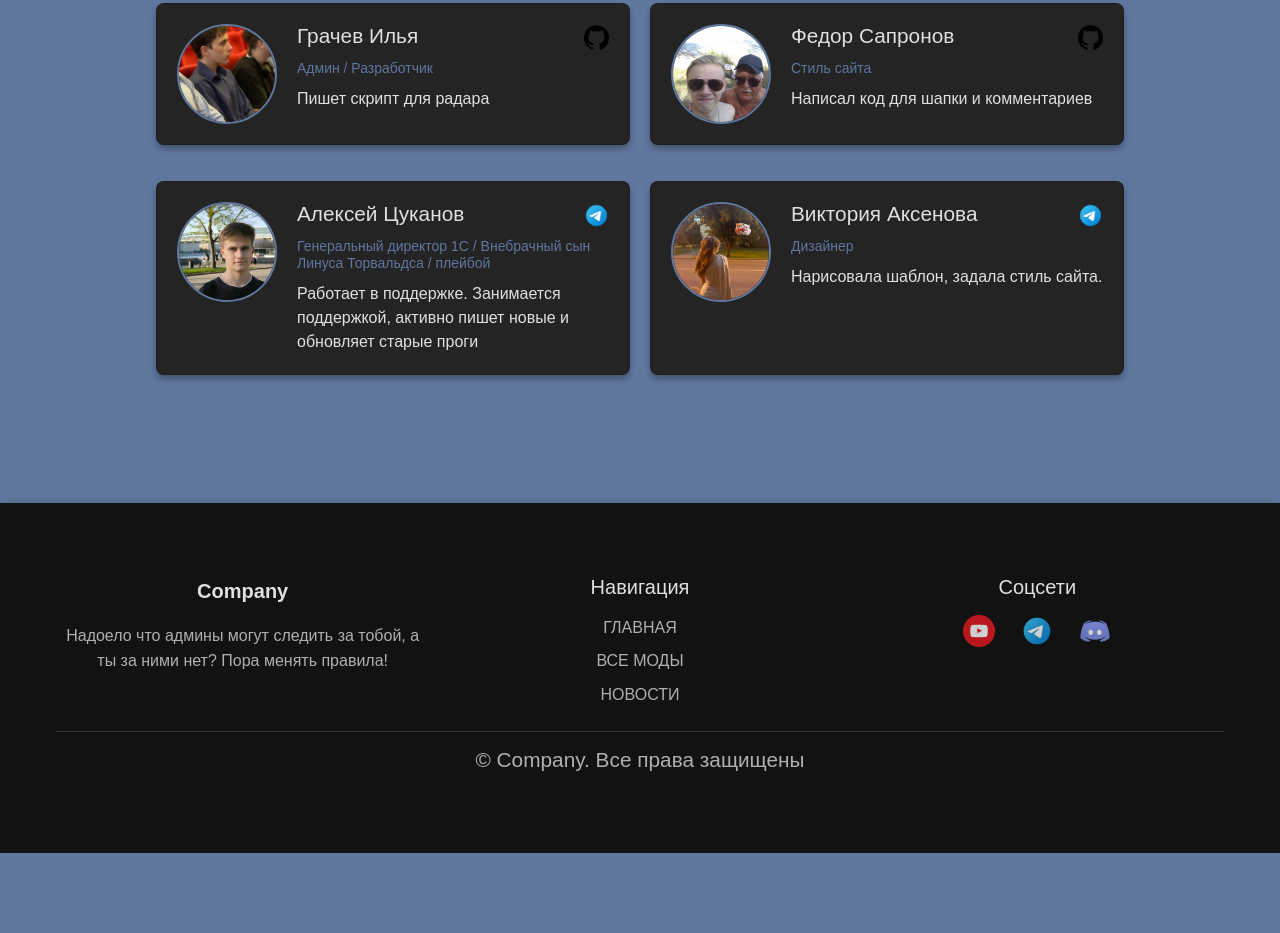
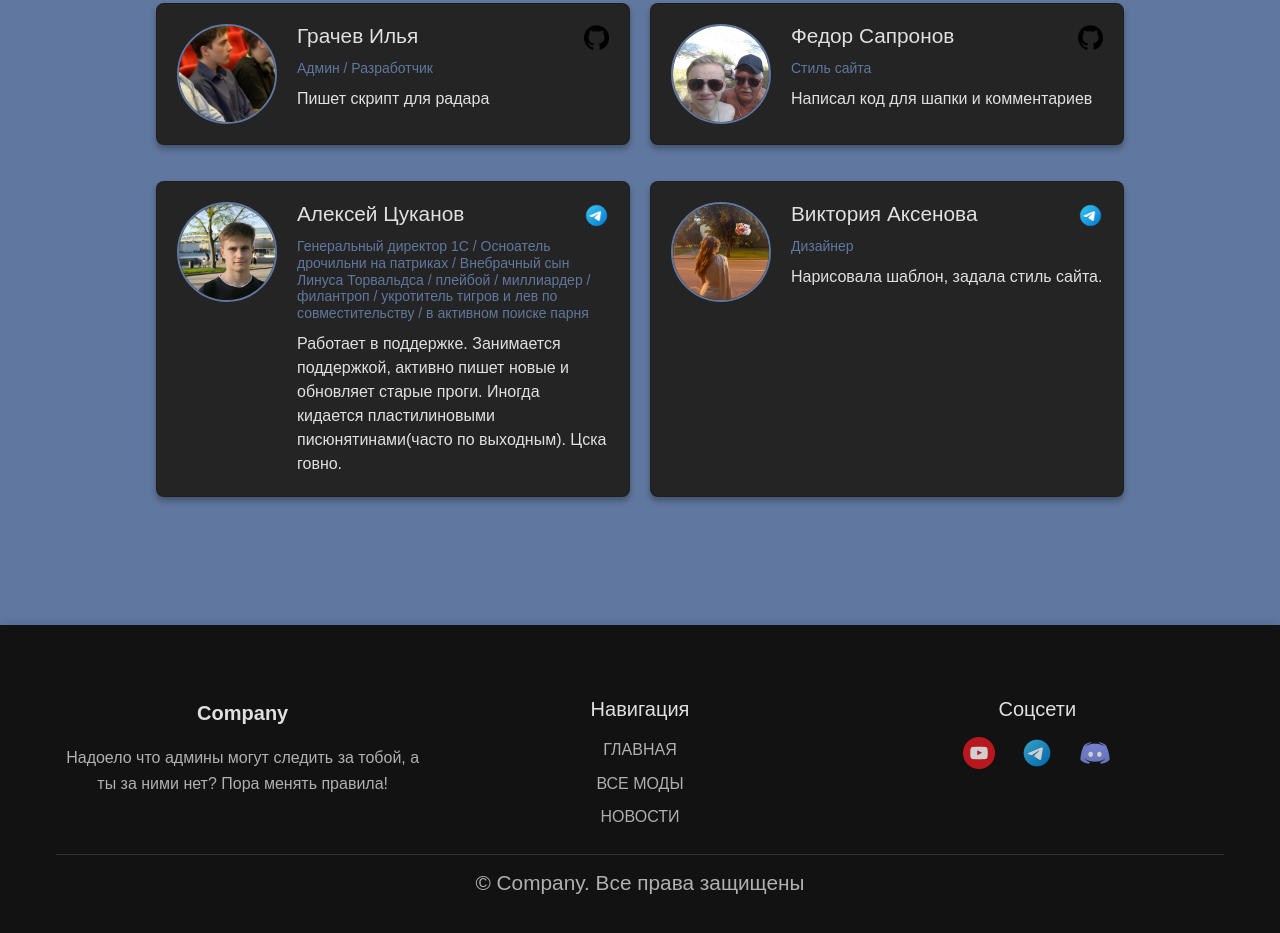
Before and after one commit to sudo-ascend/tmp-mods, a plain HTML site: page index.html in a window 1280 px wide. Shown: the part 2087-3020 px from the top of the page. Before the commit the page ends 2940 px from the top, so only its background shows below. Drawn offline with nearby package versions, Linux system fonts and the light colour scheme.

Commit message:
text update03 commit

```diff
--- a/index.html
+++ b/index.html
@@ -359,8 +359,8 @@
                                 <img src="https://sudo-ascend.github.io/tmp-mods/static/images/telegram.ico" alt="Telegram" style="width: 25px; height: 25px;">
                             </a>
                         </div>
-                        <h6 style="color: var(--accent-blue); margin: 0 0 10px 0; font-size: 14px;">Генеральный директор 1С / Внебрачный сын Линуса Торвальдса / плейбой </h6>
-                        <p style="color: var(--text-main); margin: 0; line-height: 1.5;">Работает в поддержке. Занимается поддержкой, активно пишет новые и обновляет старые проги</p>
+                        <h6 style="color: var(--accent-blue); margin: 0 0 10px 0; font-size: 14px;">Генеральный директор 1С / Осноатель дрочильни на патриках / Внебрачный сын Линуса Торвальдса / плейбой / миллиардер / филантроп / укротитель тигров и лев по совместительству / в активном поиске парня</h6>
+                        <p style="color: var(--text-main); margin: 0; line-height: 1.5;">Работает в поддержке. Занимается поддержкой, активно пишет новые и обновляет старые проги. Иногда кидается пластилиновыми писюнятинами(часто по выходным). Цска говно. </p>
                     </div>
                 </div>
             </div>
```
